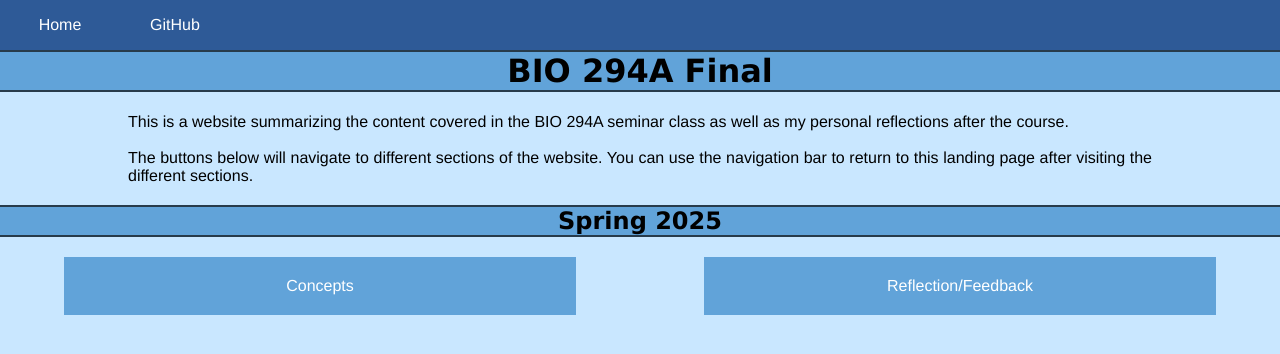
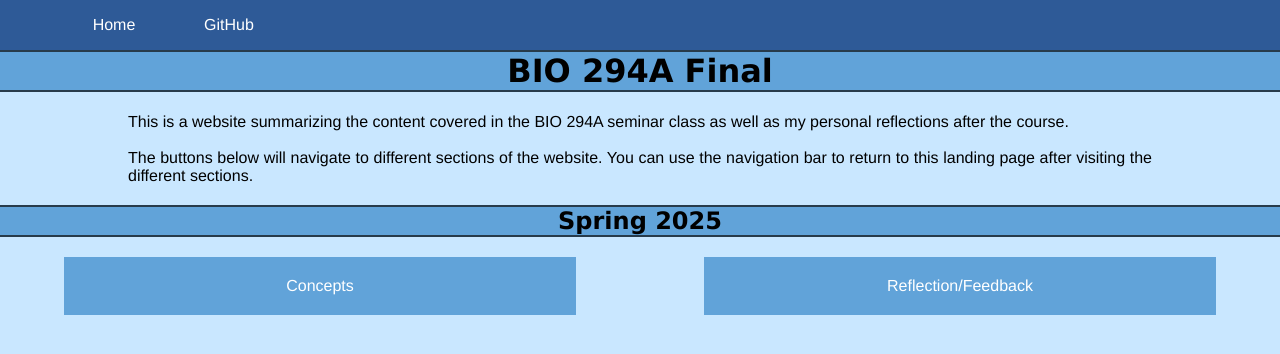
Before and after one commit to rickyysee/bio294a-website, a plain HTML site: page index.html in a window 1280 px wide. Drawn offline with Linux system fonts and the light colour scheme.

Commit message:
Fix margins of banner

```diff
--- a/styles.css
+++ b/styles.css
@@ -17,7 +17,7 @@ body {
     background-color: rgb(46, 90, 151);
     height: 50px;
     display: flex;
-    padding: 5px 10px;
+    padding: 5px 5%;
     gap: 15px;
     justify-content: flex-start;
 }
```
